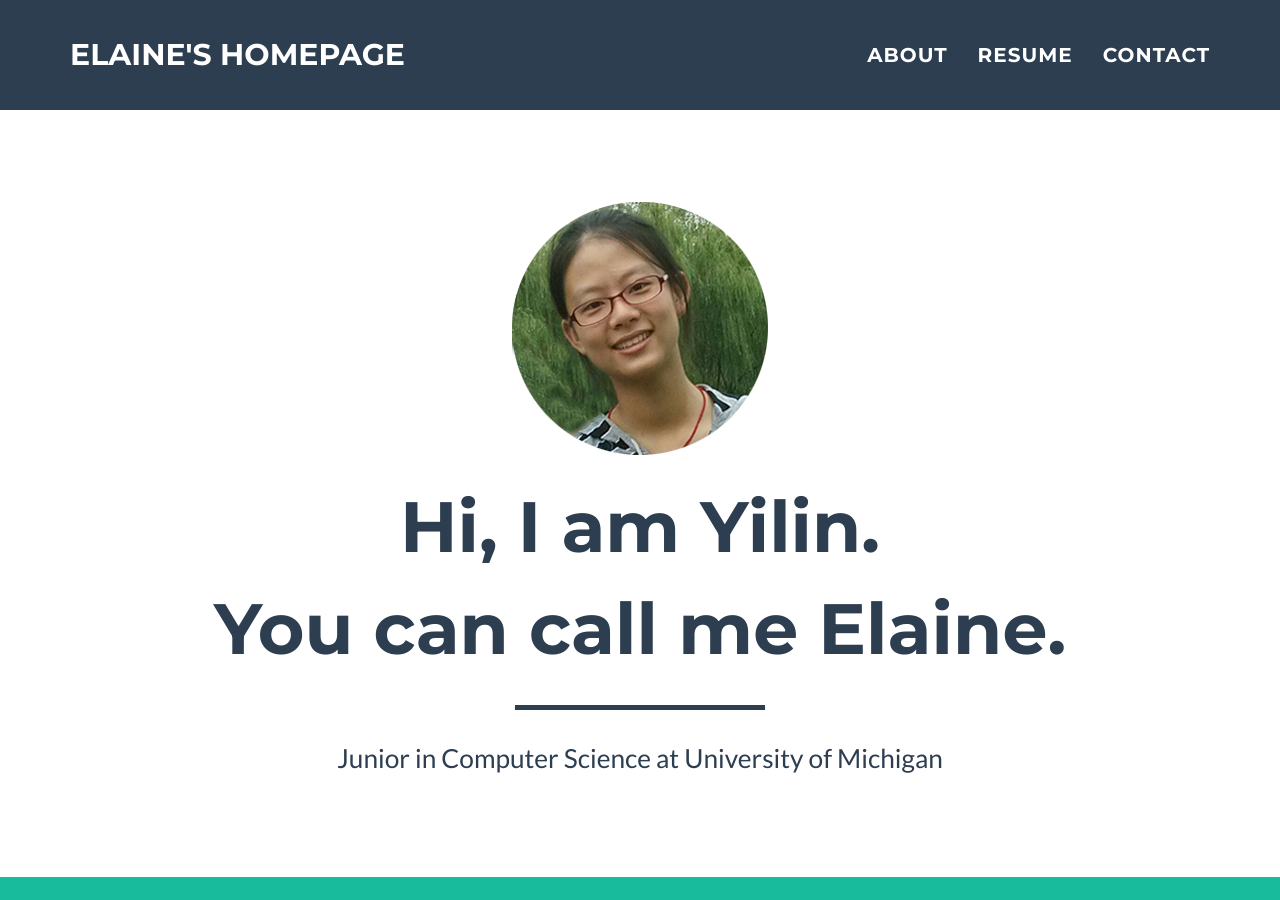
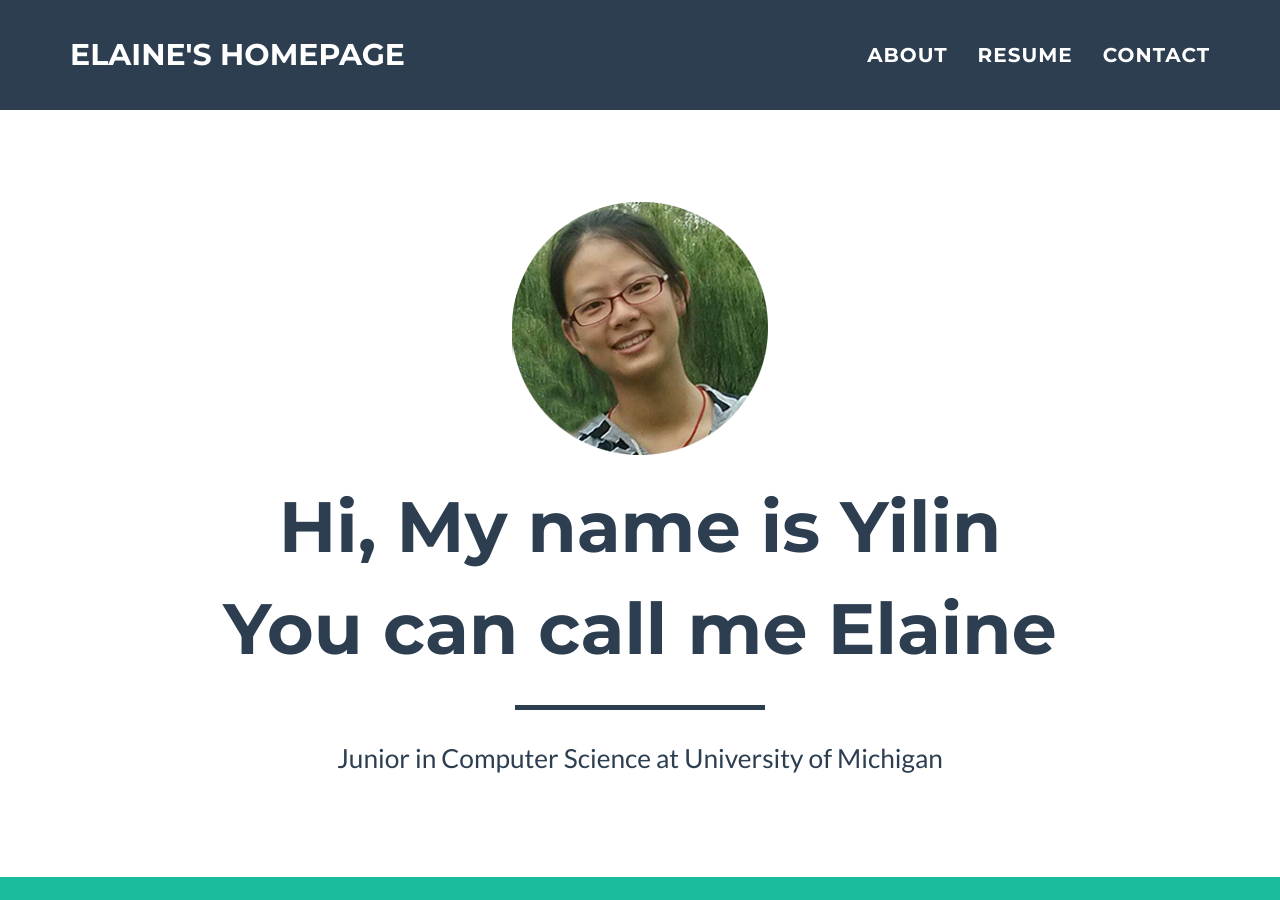
Before and after one commit to YilinGUO/YilinGUO.github.io, a Jekyll site: the page built from index.html, in a window 1280 px wide and 900 px high. Built offline with Jekyll 4.4.1, drawn with Linux system fonts in a browser that asks for light colours.

Commit message:
updated all

```diff
--- a/_includes/header.html
+++ b/_includes/header.html
@@ -5,7 +5,7 @@
                 <div class="col-lg-12">
                     <img class="img-responsive" src="img/profile.png" alt="">
                     <div class="intro-text">
-                        <span class="name">Hi, I am Yilin.<br> You can call me Elaine.</span>
+                        <span class="name">Hi, My name is Yilin<br> You can call me Elaine</span>
                         <hr class="star-primary">
                         <span class="skills">{{ site.skills }}</span>
                     </div>
```
